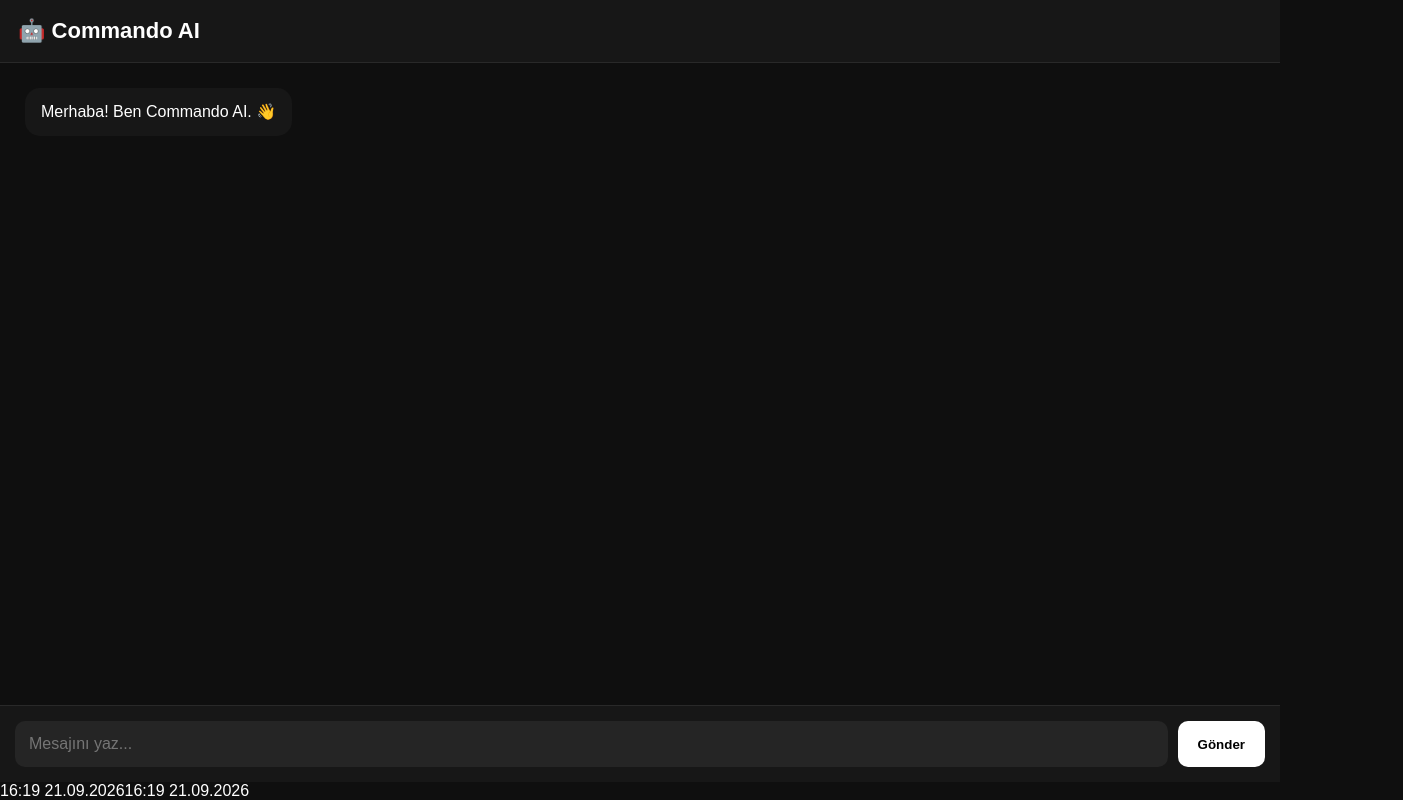
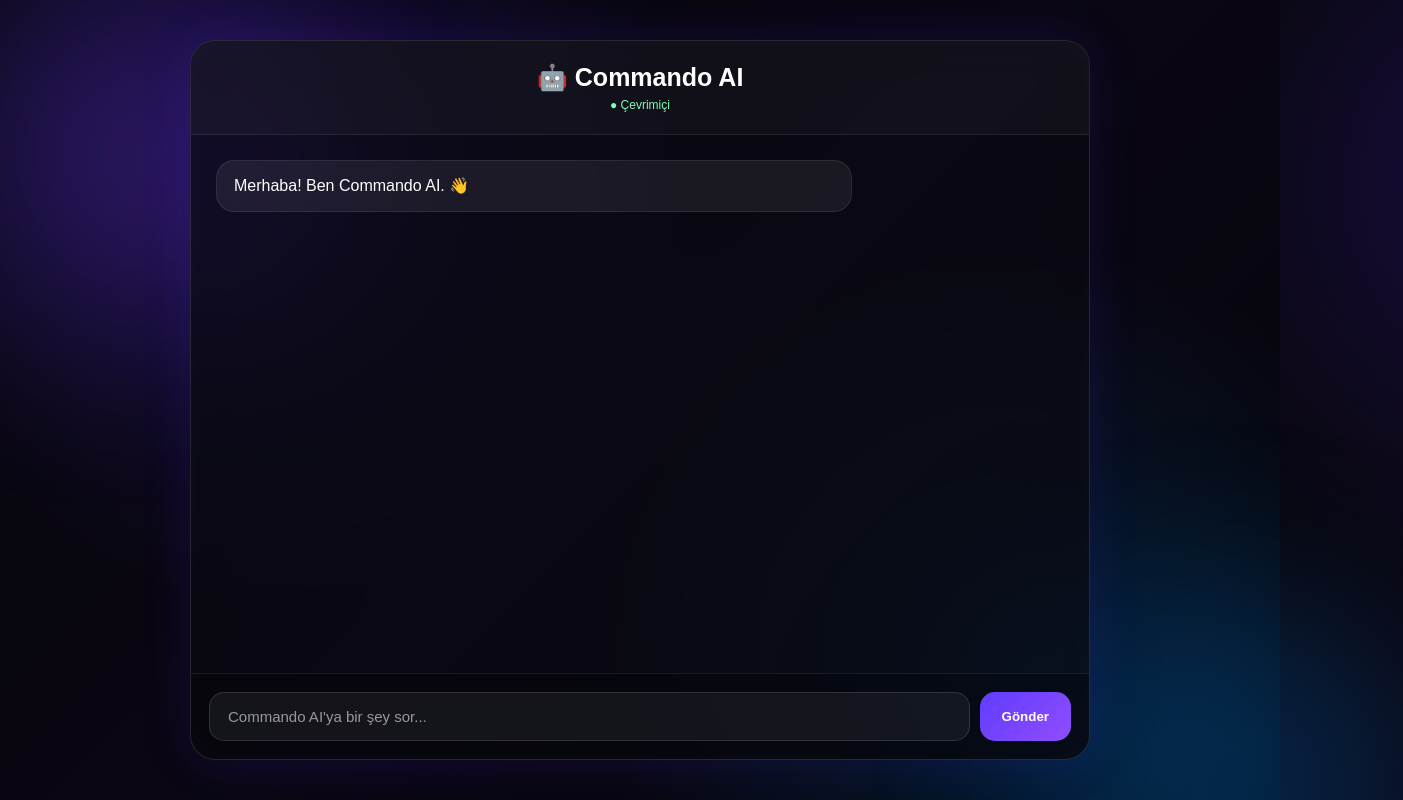
Before and after one commit to Commando984/commando-ai, a website: page public/index.html in a window 1280 px wide. Shown: the top 800 px of the page, 1403 px wide, since content can reach past the window. Drawn offline with Linux system fonts and the light colour scheme.

Commit message:
Improve Commando AI design

```diff
--- a/public/index.html
+++ b/public/index.html
@@ -12,84 +12,218 @@
 
         body {
             margin: 0;
-            height: 100vh;
-            background: #0f0f0f;
+            font-family: Arial, sans-serif;
+            min-height: 100vh;
             color: white;
-            font-family: Arial, sans-serif;
+            overflow: hidden;
+
+            background:
+                radial-gradient(circle at 20% 20%, rgba(100, 50, 255, 0.20), transparent 35%),
+                radial-gradient(circle at 80% 80%, rgba(0, 150, 255, 0.15), transparent 35%),
+                linear-gradient(135deg, #050509, #0b0714, #030409);
+
+            position: relative;
+        }
+
+        /* Arka plan ışıkları */
+        body::before,
+        body::after {
+            content: "";
+            position: absolute;
+            width: 350px;
+            height: 350px;
+            border-radius: 50%;
+            filter: blur(100px);
+            opacity: 0.25;
+            animation: hareket 8s infinite alternate ease-in-out;
+            pointer-events: none;
+        }
+
+        body::before {
+            background: #713cff;
+            top: -100px;
+            left: -100px;
+        }
+
+        body::after {
+            background: #008cff;
+            right: -100px;
+            bottom: -100px;
+            animation-delay: 2s;
+        }
+
+        @keyframes hareket {
+            from {
+                transform: translate(0, 0);
+            }
+
+            to {
+                transform: translate(80px, 50px);
+            }
+        }
+
+        .container {
+            position: relative;
+            z-index: 1;
+
+            width: 95%;
+            max-width: 900px;
+            height: 90vh;
+
+            margin: 5vh auto;
+
+            background: rgba(10, 10, 18, 0.72);
+            border: 1px solid rgba(255, 255, 255, 0.12);
+            border-radius: 25px;
+
+            backdrop-filter: blur(20px);
+            -webkit-backdrop-filter: blur(20px);
+
+            box-shadow:
+                0 0 50px rgba(80, 40, 255, 0.15),
+                inset 0 0 30px rgba(255, 255, 255, 0.02);
+
             display: flex;
             flex-direction: column;
+            overflow: hidden;
         }
 
         header {
-            padding: 18px;
-            background: #171717;
-            border-bottom: 1px solid #292929;
-            font-size: 22px;
+            padding: 22px;
+            text-align: center;
+            font-size: 25px;
             font-weight: bold;
+
+            border-bottom: 1px solid rgba(255, 255, 255, 0.08);
+
+            background: rgba(255, 255, 255, 0.03);
+        }
+
+        .status {
+            margin-top: 6px;
+            font-size: 12px;
+            color: #7cffb2;
+            font-weight: normal;
         }
 
         #chat {
             flex: 1;
+            padding: 25px;
             overflow-y: auto;
-            padding: 25px;
         }
 
         .message {
-            margin-bottom: 20px;
-            max-width: 750px;
+            max-width: 75%;
+            padding: 13px 17px;
+            margin-bottom: 15px;
+            border-radius: 18px;
             line-height: 1.5;
+            word-wrap: break-word;
+        }
+
+        .ai {
+            background: rgba(255, 255, 255, 0.07);
+            border: 1px solid rgba(255, 255, 255, 0.08);
+            margin-right: auto;
         }
 
         .user {
+            background: linear-gradient(135deg, #603cff, #874cff);
             margin-left: auto;
-            background: #252525;
-            padding: 12px 16px;
-            border-radius: 15px;
-            width: fit-content;
-        }
-
-        .ai {
-            background: #171717;
-            padding: 12px 16px;
-            border-radius: 15px;
-            width: fit-content;
+            box-shadow: 0 5px 20px rgba(90, 50, 255, 0.25);
         }
 
         .input-area {
             display: flex;
-            padding: 15px;
-            background: #171717;
-            border-top: 1px solid #292929;
+            gap: 10px;
+            padding: 18px;
+
+            border-top: 1px solid rgba(255, 255, 255, 0.08);
+            background: rgba(0, 0, 0, 0.25);
         }
 
-        input {
+        #message {
             flex: 1;
-            padding: 14px;
-            border: none;
+            padding: 15px 18px;
+
+            border: 1px solid rgba(255, 255, 255, 0.12);
+            border-radius: 15px;
+
             outline: none;
-            border-radius: 10px;
-            background: #252525;
+            background: rgba(255, 255, 255, 0.06);
             color: white;
-            font-size: 16px;
+
+            font-size: 15px;
+        }
+
+        #message::placeholder {
+            color: #999;
+        }
+
+        #message:focus {
+            border-color: rgba(130, 90, 255, 0.8);
+            box-shadow: 0 0 15px rgba(100, 60, 255, 0.15);
         }
 
         button {
-            margin-left: 10px;
-            padding: 0 20px;
+            padding: 0 22px;
             border: none;
-            border-radius: 10px;
-            background: white;
-            color: black;
+            border-radius: 15px;
+
+            color: white;
             font-weight: bold;
             cursor: pointer;
+
+            background: linear-gradient(135deg, #603cff, #914dff);
+
+            transition: 0.2s;
+        }
+
+        button:hover {
+            transform: translateY(-2px);
+            box-shadow: 0 5px 20px rgba(100, 60, 255, 0.4);
+        }
+
+        button:active {
+            transform: scale(0.96);
+        }
+
+        /* Kaydırma çubuğu */
+        #chat::-webkit-scrollbar {
+            width: 6px;
+        }
+
+        #chat::-webkit-scrollbar-thumb {
+            background: #603cff;
+            border-radius: 10px;
+        }
+
+        @media (max-width: 600px) {
+            .container {
+                width: 100%;
+                height: 100vh;
+                margin: 0;
+                border-radius: 0;
+            }
+
+            .message {
+                max-width: 85%;
+            }
+
+            button {
+                padding: 0 15px;
+            }
         }
     </style>
 </head>
 
 <body>
 
+    <div class="container">
+
         <header>
             🤖 Commando AI
+            <div class="status">● Çevrimiçi</div>
         </header>
 
         <div id="chat">
@@ -99,18 +233,31 @@
         </div>
 
         <div class="input-area">
-        <input id="messageInput" type="text" placeholder="Mesajını yaz...">
+            <input
+                id="message"
+                type="text"
+                placeholder="Commando AI'ya bir şey sor..."
+                autocomplete="off"
+            >
 
             <button onclick="sendMessage()">
                 Gönder
             </button>
         </div>
 
+    </div>
+
     <script>
-        async function sendMessage() {
-            const input = document.getElementById("messageInput");
+        const input = document.getElementById("message");
         const chat = document.getElementById("chat");
 
+        input.addEventListener("keydown", function(event) {
+            if (event.key === "Enter") {
+                sendMessage();
+            }
+        });
+
+        async function sendMessage() {
             const message = input.value.trim();
 
             if (!message) return;
@@ -122,12 +269,7 @@
             `;
 
             input.value = "";
-
-            chat.innerHTML += `
-                <div class="message ai" id="loading">
-                    Düşünüyorum...
-                </div>
-            `;
+            chat.scrollTop = chat.scrollHeight;
 
             try {
                 const response = await fetch("/chat", {
@@ -142,29 +284,26 @@
 
                 const data = await response.json();
 
-                document.getElementById("loading").remove();
-
                 chat.innerHTML += `
                     <div class="message ai">
-                        ${data.reply}
+                        ${data.reply || "Bir hata oluştu."}
                     </div>
                 `;
 
                 chat.scrollTop = chat.scrollHeight;
 
             } catch (error) {
-                document.getElementById("loading").innerText =
-                    "Bir hata oluştu.";
+
+                chat.innerHTML += `
+                    <div class="message ai">
+                        Sunucuya bağlanırken bir hata oluştu.
+                    </div>
+                `;
+
+                chat.scrollTop = chat.scrollHeight;
             }
         }
-
-        document.getElementById("messageInput")
-            .addEventListener("keydown", function(event) {
-                if (event.key === "Enter") {
-                    sendMessage();
-                }
-            });
     </script>
 
 </body>
-</html>16:19 21.09.202616:19 21.09.2026
+</html>
```
Lines whose indentation alone changed are shown as unchanged.
